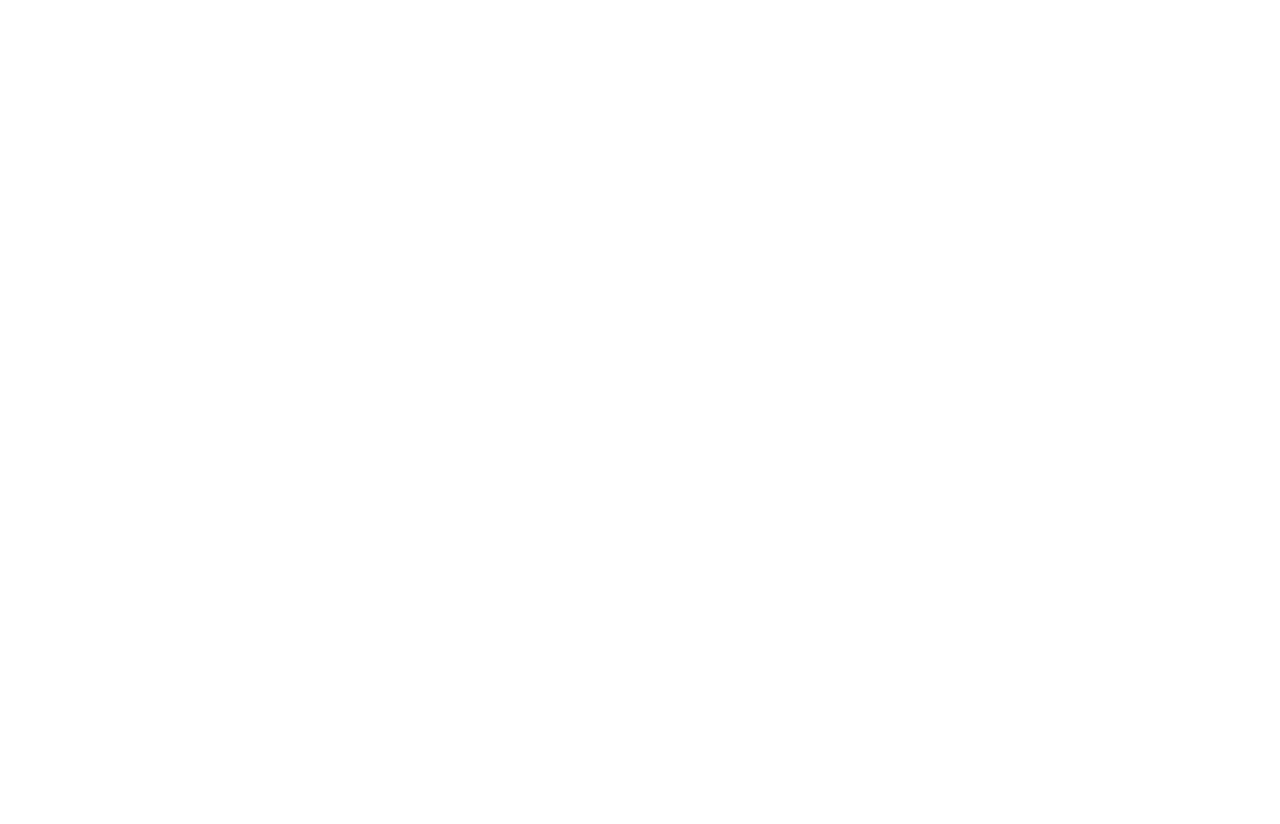
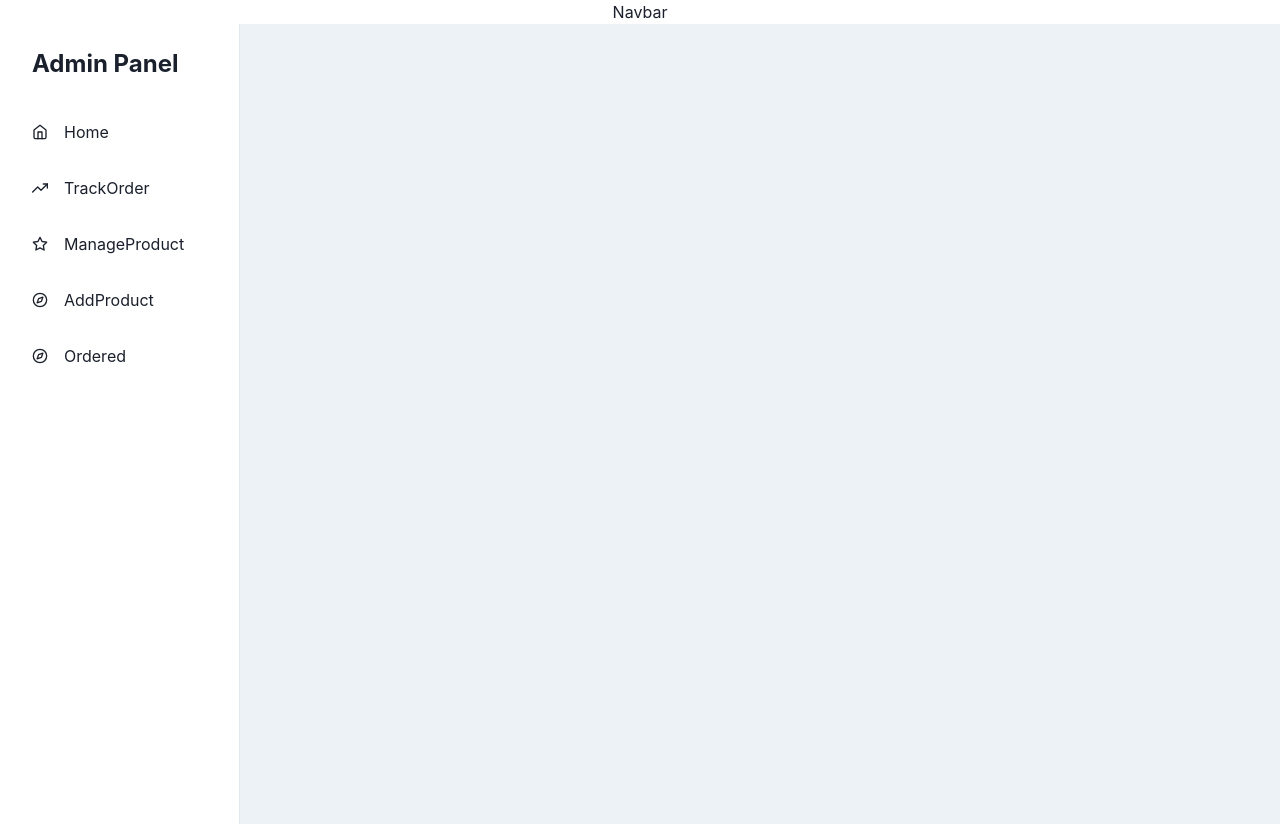
Before and after one commit to ParbhatKataria1/Style-Fashion, a React (Create React App) app in the folder front-end/: page /dashboard in a window 1280 px wide. Before the commit the page ends 800 px from the top, so only its background shows below. Built offline with nearby package versions, Linux system fonts and the light colour scheme.

Commit message:
added the admin side layout

```diff
--- a/front-end/package.json
+++ b/front-end/package.json
@@ -12,6 +12,7 @@
     "framer-motion": "^10.9.1",
     "react": "^18.2.0",
     "react-dom": "^18.2.0",
+    "react-icons": "^4.8.0",
     "react-router-dom": "^6.9.0",
     "react-scripts": "5.0.1",
     "web-vitals": "^2.1.4"
--- a/front-end/src/App.js
+++ b/front-end/src/App.js
@@ -1,9 +1,13 @@
 import logo from './logo.svg';
 import './App.css';
+import Navbar from './Components/Navbar';
+import AllRoutes from './Components/AllRoutes';
 
 function App() {
   return (
     <div className="App">
+      <Navbar/>
+      <AllRoutes/>
     </div>
   );
 }
--- /dev/null
+++ b/front-end/src/Components/AdminSidePage.jsx
@@ -0,0 +1,165 @@
+import React, { ReactNode, useState } from "react";
+import {
+  IconButton,
+  Box,
+  CloseButton,
+  Flex,
+  Icon,
+  useColorModeValue,
+  Link,
+  Drawer,
+  DrawerContent,
+  Text,
+  useDisclosure,
+  BoxProps,
+  FlexProps,
+} from "@chakra-ui/react";
+import {
+  FiHome,
+  FiTrendingUp,
+  FiCompass,
+  FiStar,
+  FiSettings,
+  FiMenu,
+} from "react-icons/fi";
+import { IconType } from "react-icons";
+import { ReactText } from "react";
+
+const LinkItems = [
+  { name: "Home", icon: FiHome, link: "/dashHome" },
+  { name: "TrackOrder", icon: FiTrendingUp, link: "/trackOrder" },
+  { name: "ManageProduct", icon: FiStar, link: "/manageProduct" },
+  { name: "AddProduct", icon: FiCompass, link: "/addProduct" },
+  { name: "Ordered", icon: FiCompass, link: "/ordered" },
+];
+
+export default function AdminSidePage({ children }) {
+  const { isOpen, onOpen, onClose } = useDisclosure();
+
+  const [num, setnum] = useState(1);
+
+  function changePage(value) {
+    console.log(value);
+    setnum(value);
+  }
+  console.log(changePage, "main");
+  return (
+    <Box minH="100vh" bg={useColorModeValue("gray.100", "gray.900")}>
+      <SidebarContent
+        changePage={changePage}
+        onClose={() => onClose}
+        display={{ base: "none", md: "block" }}
+      />
+      <Drawer
+        autoFocus={false}
+        isOpen={isOpen}
+        placement="left"
+        onClose={onClose}
+        returnFocusOnClose={false}
+        onOverlayClick={onClose}
+        size="full"
+      >
+        <DrawerContent>
+          <SidebarContent onClose={onClose} />
+        </DrawerContent>
+      </Drawer>
+      {/* mobilenav */}
+      <MobileNav display={{ base: "flex", md: "none" }} onOpen={onOpen} />
+      <Box justifyContent="center" ml={{ base: 0, md: 60 }} p="4"></Box>
+    </Box>
+  );
+}
+
+const SidebarContent = ({ changePage, onClose, ...rest }) => {
+  console.log(changePage, "sidebar is not a fu");
+  return (
+    <Box
+      bg={useColorModeValue("white", "gray.900")}
+      borderRight="1px"
+      borderRightColor={useColorModeValue("gray.200", "gray.700")}
+      w={{ base: "full", md: 60 }}
+      pos="fixed"
+      h="full"
+      {...rest}
+    >
+      <Flex h="20" alignItems="center" mx="8" justifyContent="space-between">
+        <Text fontSize="2xl" fontWeight="bold">
+          Admin Panel
+        </Text>
+        <CloseButton display={{ base: "flex", md: "none" }} onClick={onClose} />
+      </Flex>
+      {LinkItems.map((link) => (
+        <Link to="/dashHome">
+          <NavItem key={link.name} changePage={changePage} icon={link.icon}>
+            {link.name}
+          </NavItem>
+        </Link>
+      ))}
+    </Box>
+  );
+};
+
+const NavItem = ({ changePage, num, icon, children, ...rest }) => {
+  console.log(changePage, "navitem");
+  return (
+    <Link
+      onClick={() => {
+        changePage(num);
+      }}
+      style={{ textDecoration: "none" }}
+      _focus={{ boxShadow: "none" }}
+    >
+      <Flex
+        align="center"
+        p="4"
+        mx="4"
+        borderRadius="lg"
+        role="group"
+        cursor="pointer"
+        _hover={{
+          bg: "cyan.400",
+          color: "white",
+        }}
+        {...rest}
+      >
+        {icon && (
+          <Icon
+            mr="4"
+            fontSize="16"
+            _groupHover={{
+              color: "white",
+            }}
+            as={icon}
+          />
+        )}
+        {children}
+      </Flex>
+    </Link>
+  );
+};
+const MobileNav = ({ onOpen, ...rest }) => {
+  return (
+    <Flex
+      ml={{ base: 0, md: 60 }}
+      px={{ base: 4, md: 24 }}
+      height="20"
+      alignItems="center"
+      bg={useColorModeValue("white", "gray.900")}
+      borderBottomWidth="1px"
+      borderBottomColor={useColorModeValue("gray.200", "gray.700")}
+      justifyContent="flex-start"
+      {...rest}
+    >
+      <IconButton
+        variant="outline"
+        onClick={onOpen}
+        aria-label="open menu"
+        icon={<FiMenu />}
+      />
+
+      <Text fontSize="2xl" ml="8" fontWeight="bold">
+        Logo
+      </Text>
+    </Flex>
+  );
+};
--- a/front-end/src/Components/AllRoutes.jsx
+++ b/front-end/src/Components/AllRoutes.jsx
@@ -1,5 +1,6 @@
 import React from "react";
 import { Route, Routes } from "react-router-dom";
+import DashBoard from "../Pages/DashBoard";
 import Home from "../Pages/Home";
 
 const AllRoutes = () => {
@@ -7,6 +8,7 @@
     <div>
       <Routes>
         <Route path="/" element={<Home />} />
+        <Route path="/dashboard" element={<DashBoard />} />
       </Routes>
     </div>
   );
--- /dev/null
+++ b/front-end/src/Pages/DashBoard.jsx
@@ -0,0 +1,12 @@
+import React from "react";
+import AdminSidePage from "../Components/AdminSidePage";
+
+const DashBoard = () => {
+  return (
+    <div>
+      <AdminSidePage />
+    </div>
+  );
+};
+
+export default DashBoard;
```
Also changed, not shown: 1 other file (tests, documents, lock files or other folders).
